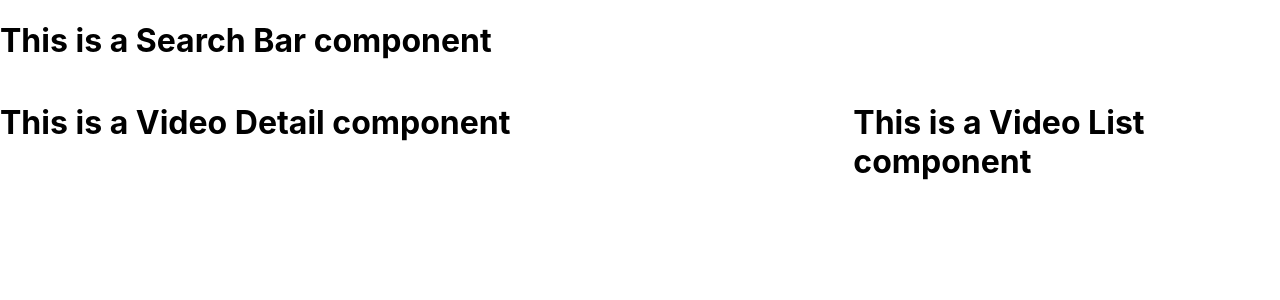
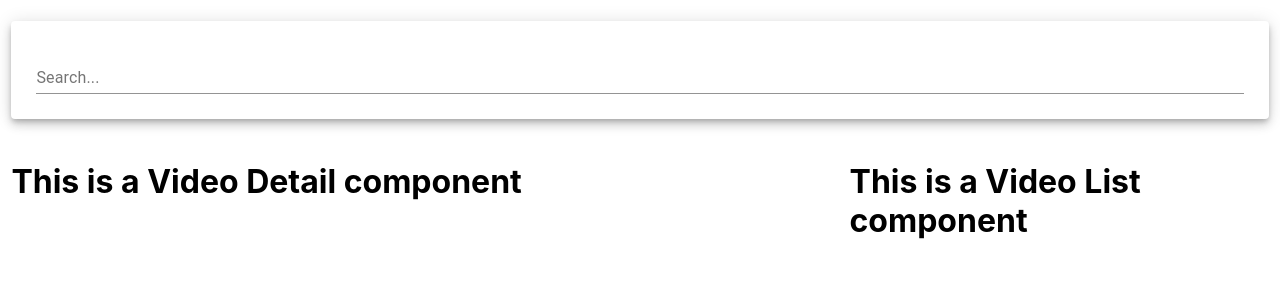
Before and after one commit to SergeiSolod/youtube-clone, a React (Create React App) app: page / in a window 1280 px wide. Shown: the top 300 px of the page. Built offline with nearby package versions, Linux system fonts and the light colour scheme.

Commit message:
SearchBar and add Redux-form

```diff
--- a/package.json
+++ b/package.json
@@ -12,7 +12,8 @@
     "react-dom": "^16.13.1",
     "react-redux": "^7.2.0",
     "react-scripts": "3.4.1",
-    "redux": "^4.0.5"
+    "redux": "^4.0.5",
+    "redux-form": "^8.3.5"
   },
   "scripts": {
     "start": "react-scripts start",
--- a/src/components/SearchBar/SearchBar.js
+++ b/src/components/SearchBar/SearchBar.js
@@ -1,9 +1,14 @@
 import React from 'react'
+import {Paper, TextField} from '@material-ui/core'
 
 const SearchBar = () => {
     return (
         <h1>
-            This is a Search Bar component
+            <Paper elevation={6} style={{padding: '25px'}}>
+                <form>
+                    <TextField fullWidth label='Search...' onChange/>
+                </form>
+            </Paper>
         </h1>
     )
 }
```
Also changed, not shown: 1 other file (tests, documents, lock files or other folders).
